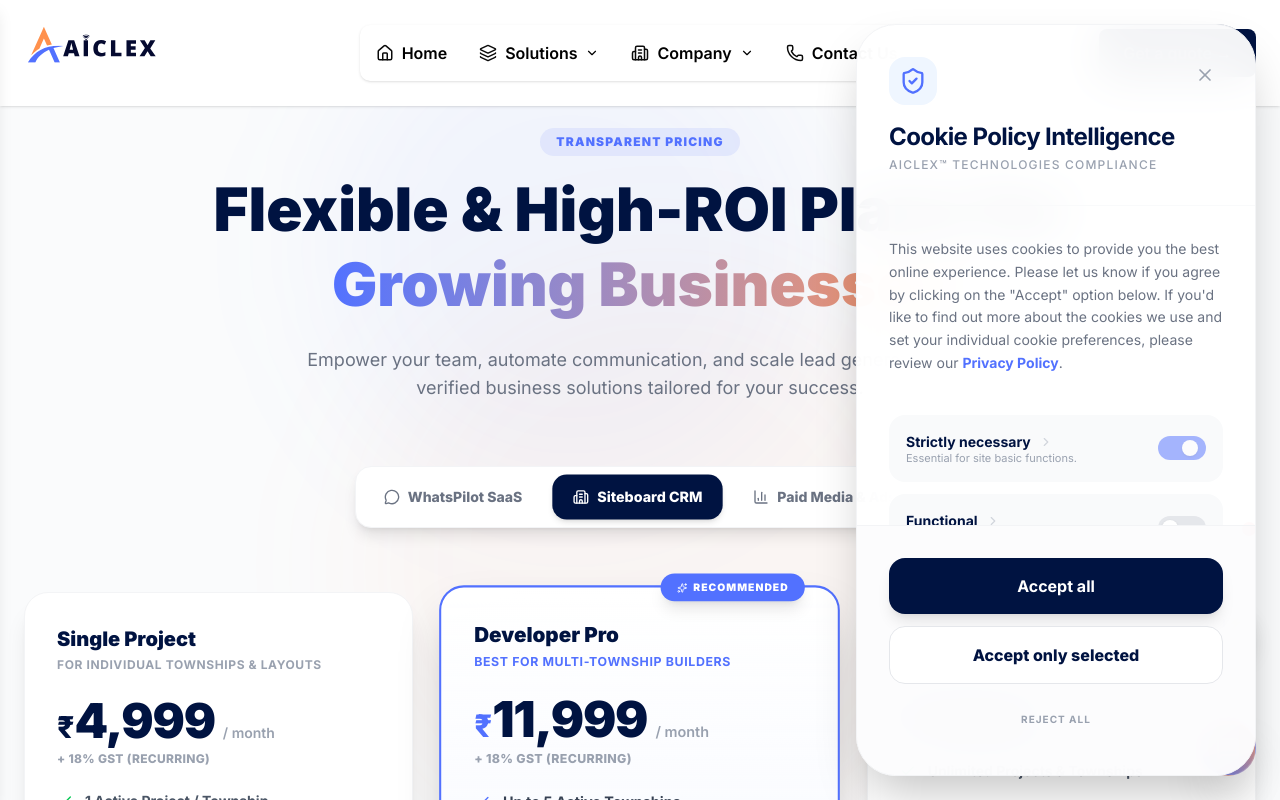
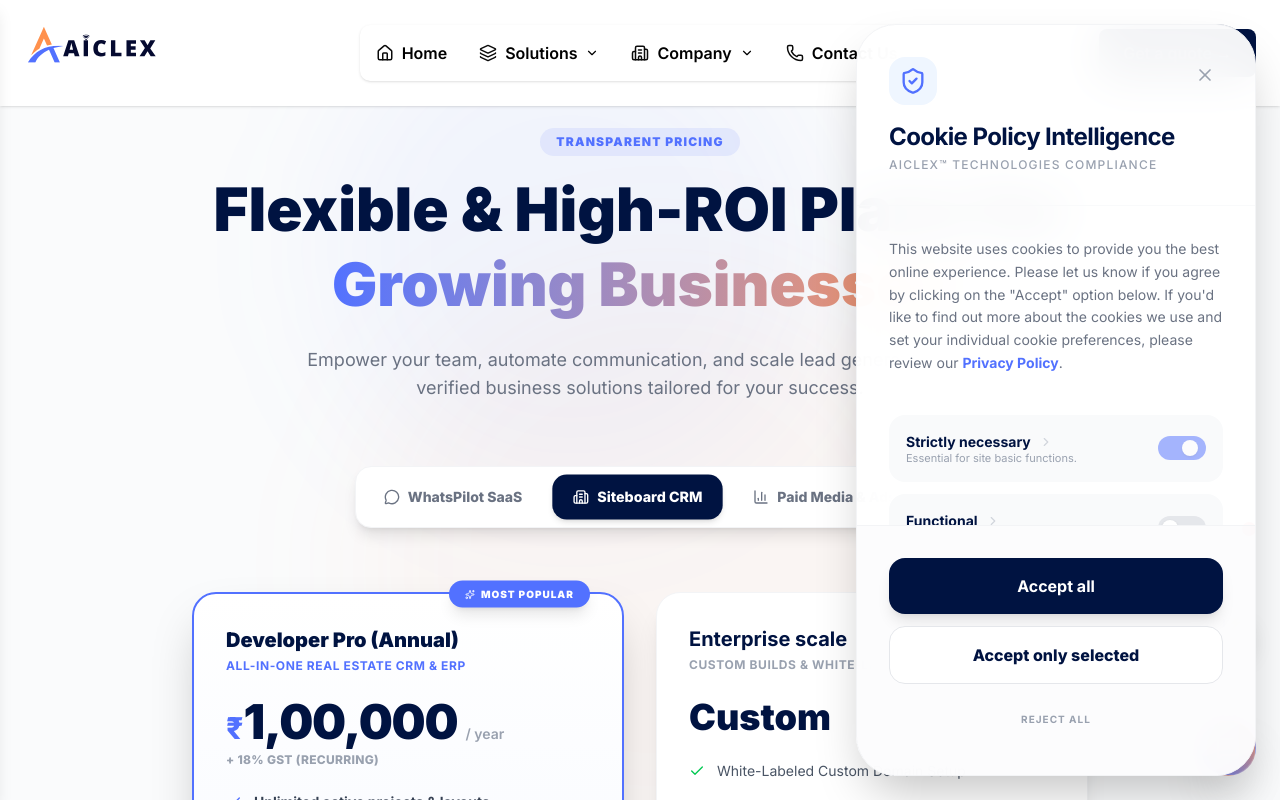
Before and after one commit to umeshkumar097/aiclex_web, a Next.js app: page /pricing in a window 1280 px wide. Both pictures are taken after a click on the button "Siteboard CRM". Shown: the top 800 px of the page. Built offline with nearby package versions, Linux system fonts and the light colour scheme.

Commit message:
fix: change Siteboard pricing to 1L/year plus GST and update checkout flow

```diff
--- a/app/api/checkout/create-subscription/route.ts
+++ b/app/api/checkout/create-subscription/route.ts
@@ -18,8 +18,7 @@
 const PLANS: Record<string, { name: string, price: number }> = {
   "whatspilot-starter": { name: "WhatsPilot Starter", price: 1599 },
   "whatspilot-business": { name: "WhatsPilot Business Pro", price: 3999 },
-  "siteboard-starter": { name: "Siteboard Starter", price: 4999 },
-  "siteboard-business": { name: "Siteboard Developer Pro", price: 11999 },
+  "siteboard-annual": { name: "Siteboard Developer Pro", price: 100000 },
   "zoom-pro-basic": { name: "Zoom Pro Basic", price: 11200 },
   "zoom-coaches-plan": { name: "Zoom Coaches Plan", price: 50000 },
   "zoom-business": { name: "Zoom Business", price: 18500 },
--- a/app/checkout/page.tsx
+++ b/app/checkout/page.tsx
@@ -8,8 +8,7 @@
 const PLANS: Record<string, { name: string, price: number, billing: string, slug: string }> = {
   "whatspilot-starter": { name: "WhatsPilot Starter", price: 1599, billing: "Monthly", slug: "whatspilot-starter" },
   "whatspilot-business": { name: "WhatsPilot Business Pro", price: 3999, billing: "Monthly", slug: "whatspilot-business" },
-  "siteboard-starter": { name: "Siteboard Starter", price: 4999, billing: "Monthly", slug: "siteboard-starter" },
-  "siteboard-business": { name: "Siteboard Developer Pro", price: 11999, billing: "Monthly", slug: "siteboard-business" },
+  "siteboard-annual": { name: "Siteboard Developer Pro", price: 100000, billing: "Yearly", slug: "siteboard-annual" },
   "zoom-pro-basic": { name: "Zoom Pro Basic", price: 11200, billing: "Yearly", slug: "zoom-pro-basic" },
   "zoom-coaches-plan": { name: "Zoom Coaches Plan", price: 50000, billing: "Yearly", slug: "zoom-coaches-plan" },
   "zoom-business": { name: "Zoom Business", price: 18500, billing: "Yearly", slug: "zoom-business" },
--- a/app/pricing/page.tsx
+++ b/app/pricing/page.tsx
@@ -250,67 +250,24 @@
                 animate={{ opacity: 1, y: 0 }}
                 exit={{ opacity: 0, y: -30 }}
                 transition={{ duration: 0.4 }}
-                className="grid grid-cols-1 md:grid-cols-3 gap-8 items-stretch"
+                className="grid grid-cols-1 md:grid-cols-2 gap-8 items-stretch max-w-4xl mx-auto"
               >
-                {/* Siteboard Plan 1 */}
-                <div className="bg-white rounded-3xl p-8 border border-gray-100 shadow-xl flex flex-col justify-between hover:shadow-2xl transition-all duration-300 relative group">
-                  <div>
-                    <h3 className="text-xl font-black mb-1">Single Project</h3>
-                    <p className="text-xs text-gray-400 font-bold mb-6 uppercase tracking-wider">For individual townships & layouts</p>
-                    <div className="flex flex-col mb-6">
-                      <div className="flex items-baseline">
-                        <span className="text-3xl font-extrabold">₹</span>
-                        <span className="text-5xl font-black tracking-tight">4,999</span>
-                        <span className="text-gray-400 ml-2 text-sm font-semibold">/ month</span>
-                      </div>
-                      <span className="text-gray-400 mt-1.5 text-xs font-extrabold uppercase tracking-wide">
-                        + 18% GST (Recurring)
-                      </span>
-                    </div>
-                    <ul className="space-y-4 mb-8">
-                      <li className="flex items-start gap-3 text-sm text-gray-600">
-                        <Check size={16} className="text-green-500 mt-0.5 shrink-0" />
-                        <span><strong>1 Active Project / Township</strong></span>
-                      </li>
-                      <li className="flex items-start gap-3 text-sm text-gray-600">
-                        <Check size={16} className="text-green-500 mt-0.5 shrink-0" />
-                        <span>Interactive Plot Layout SVG Map</span>
-                      </li>
-                      <li className="flex items-start gap-3 text-sm text-gray-600">
-                        <Check size={16} className="text-green-500 mt-0.5 shrink-0" />
-                        <span>Booking & Inventory Manager</span>
-                      </li>
-                      <li className="flex items-start gap-3 text-sm text-gray-600">
-                        <Check size={16} className="text-green-500 mt-0.5 shrink-0" />
-                        <span>Core Real Estate CRM & Lead Intake</span>
-                      </li>
-                    </ul>
-                  </div>
-                  <button
-                    onClick={() => handleCheckout("siteboard-starter")}
-                    className="w-full py-4 px-6 bg-gray-50 hover:bg-[#5271ff] hover:text-white text-[#001341] font-black text-xs uppercase tracking-wider rounded-2xl transition-all duration-300 flex items-center justify-center gap-2 cursor-pointer"
-                  >
-                    <span>Subscribe Now</span>
-                    <ArrowRight size={14} />
-                  </button>
-                </div>
-
-                {/* Siteboard Plan 2 */}
-                <div className="bg-white rounded-3xl p-8 border-2 border-[#5271ff] shadow-2xl flex flex-col justify-between hover:shadow-2xl transition-all duration-300 relative group scale-[1.03] z-10 bg-gradient-to-b from-white to-[#5271ff]/5">
+                {/* Siteboard Plan 1 - Annual Pro */}
+                <div className="bg-white rounded-3xl p-8 border-2 border-[#5271ff] shadow-2xl flex flex-col justify-between hover:shadow-2xl transition-all duration-300 relative group bg-gradient-to-b from-white to-[#5271ff]/5">
                   <div className="absolute top-0 right-8 transform -translate-y-1/2">
                     <span className="bg-[#5271ff] text-white text-[10px] font-black uppercase tracking-widest px-4 py-1.5 rounded-full flex items-center gap-1.5 shadow-lg">
                       <Sparkles size={10} />
-                      <span>Recommended</span>
+                      <span>Most Popular</span>
                     </span>
                   </div>
                   <div>
-                    <h3 className="text-xl font-black mb-1">Developer Pro</h3>
-                    <p className="text-xs text-[#5271ff] font-bold mb-6 uppercase tracking-wider">Best for multi-township builders</p>
+                    <h3 className="text-xl font-black mb-1">Developer Pro (Annual)</h3>
+                    <p className="text-xs text-[#5271ff] font-bold mb-6 uppercase tracking-wider">All-in-one Real Estate CRM & ERP</p>
                     <div className="flex flex-col mb-6">
                       <div className="flex items-baseline">
                         <span className="text-3xl font-extrabold text-[#5271ff]">₹</span>
-                        <span className="text-5xl font-black tracking-tight text-[#001341]">11,999</span>
-                        <span className="text-gray-400 ml-2 text-sm font-semibold">/ month</span>
+                        <span className="text-5xl font-black tracking-tight text-[#001341]">1,00,000</span>
+                        <span className="text-gray-400 ml-2 text-sm font-semibold">/ year</span>
                       </div>
                       <span className="text-gray-400 mt-1.5 text-xs font-extrabold uppercase tracking-wide">
                         + 18% GST (Recurring)
@@ -319,24 +276,28 @@
                     <ul className="space-y-4 mb-8">
                       <li className="flex items-start gap-3 text-sm text-gray-700">
                         <Check size={16} className="text-[#5271ff] mt-0.5 shrink-0" />
-                        <span><strong>Up to 5 Active Townships</strong></span>
+                        <span><strong>Unlimited active projects & layouts</strong></span>
                       </li>
                       <li className="flex items-start gap-3 text-sm text-gray-700">
                         <Check size={16} className="text-[#5271ff] mt-0.5 shrink-0" />
-                        <span>Advanced Financial Ledger & Installments</span>
+                        <span>Interactive Plot SVG Map Designer & Viewer</span>
                       </li>
                       <li className="flex items-start gap-3 text-sm text-gray-700">
                         <Check size={16} className="text-[#5271ff] mt-0.5 shrink-0" />
-                        <span>WhatsApp & SMS Alerts Automation</span>
+                        <span>Advanced Financial Ledger & Installment Tracker</span>
                       </li>
                       <li className="flex items-start gap-3 text-sm text-gray-700">
                         <Check size={16} className="text-[#5271ff] mt-0.5 shrink-0" />
-                        <span>Team Collaboration Shared Inbox</span>
+                        <span>Automated Dues Alerts & Custom Receipts PDF</span>
+                      </li>
+                      <li className="flex items-start gap-3 text-sm text-gray-700">
+                        <Check size={16} className="text-[#5271ff] mt-0.5 shrink-0" />
+                        <span>WhatsApp Automation + Shared Team Inbox</span>
                       </li>
                     </ul>
                   </div>
                   <button
-                    onClick={() => handleCheckout("siteboard-business")}
+                    onClick={() => handleCheckout("siteboard-annual")}
                     className="w-full py-4 px-6 bg-[#5271ff] text-white hover:bg-[#001341] font-black text-xs uppercase tracking-wider rounded-2xl transition-all duration-300 flex items-center justify-center gap-2 cursor-pointer"
                   >
                     <span>Subscribe Now</span>
@@ -344,22 +305,18 @@
                   </button>
                 </div>
 
-                {/* Siteboard Plan 3 */}
+                {/* Siteboard Plan 2 - Enterprise Scale */}
                 <div className="bg-white rounded-3xl p-8 border border-gray-100 shadow-xl flex flex-col justify-between hover:shadow-2xl transition-all duration-300 relative group">
                   <div>
-                    <h3 className="text-xl font-black mb-1 font-bold">Enterprise</h3>
-                    <p className="text-xs text-gray-400 font-bold mb-6 uppercase tracking-wider">Custom build & white-label setups</p>
+                    <h3 className="text-xl font-black mb-1 font-bold">Enterprise scale</h3>
+                    <p className="text-xs text-gray-400 font-bold mb-6 uppercase tracking-wider">Custom builds & white-label setups</p>
                     <div className="flex items-baseline mb-6">
                       <span className="text-4xl font-black text-[#001341]">Custom</span>
                     </div>
                     <ul className="space-y-4 mb-8">
                       <li className="flex items-start gap-3 text-sm text-gray-600">
                         <Check size={16} className="text-green-500 mt-0.5 shrink-0" />
-                        <span><strong>Unlimited Projects & Townships</strong></span>
-                      </li>
-                      <li className="flex items-start gap-3 text-sm text-gray-600">
-                        <Check size={16} className="text-green-500 mt-0.5 shrink-0" />
-                        <span>White-Labeled Domain (`portal.yourbrand.com`)</span>
+                        <span>White-Labeled Custom Domain Setup</span>
                       </li>
                       <li className="flex items-start gap-3 text-sm text-gray-600">
                         <Check size={16} className="text-green-500 mt-0.5 shrink-0" />
@@ -367,7 +324,11 @@
                       </li>
                       <li className="flex items-start gap-3 text-sm text-gray-600">
                         <Check size={16} className="text-green-500 mt-0.5 shrink-0" />
-                        <span>24/7 Priority Support & Onsite Training</span>
+                        <span>Custom Features, Modules & Workflows Development</span>
+                      </li>
+                      <li className="flex items-start gap-3 text-sm text-gray-600">
+                        <Check size={16} className="text-green-500 mt-0.5 shrink-0" />
+                        <span>24/7 Premium Support & Onsite Staff Training</span>
                       </li>
                     </ul>
                   </div>
```
Also changed, not shown: 1 other file (tests, documents, lock files or other folders).
